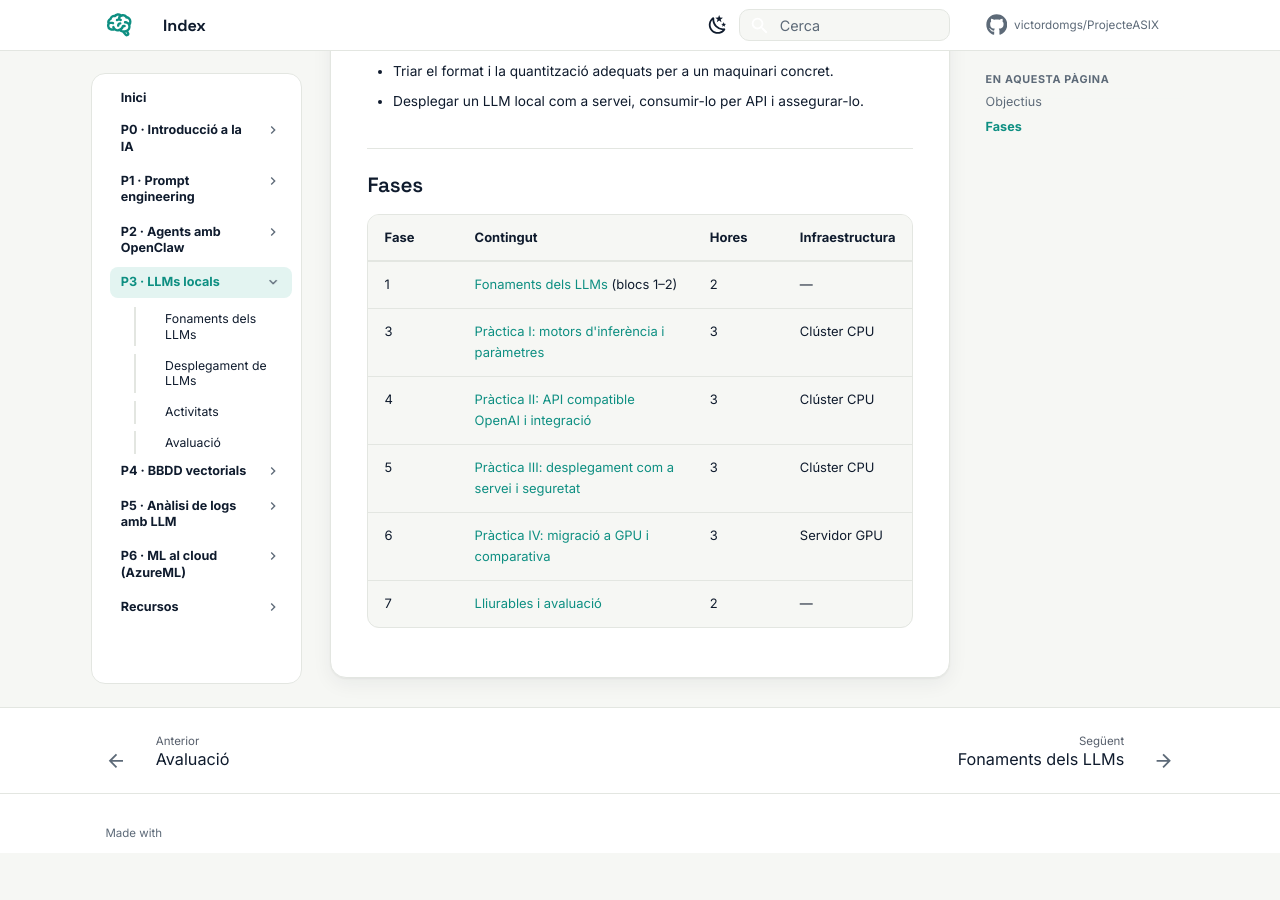
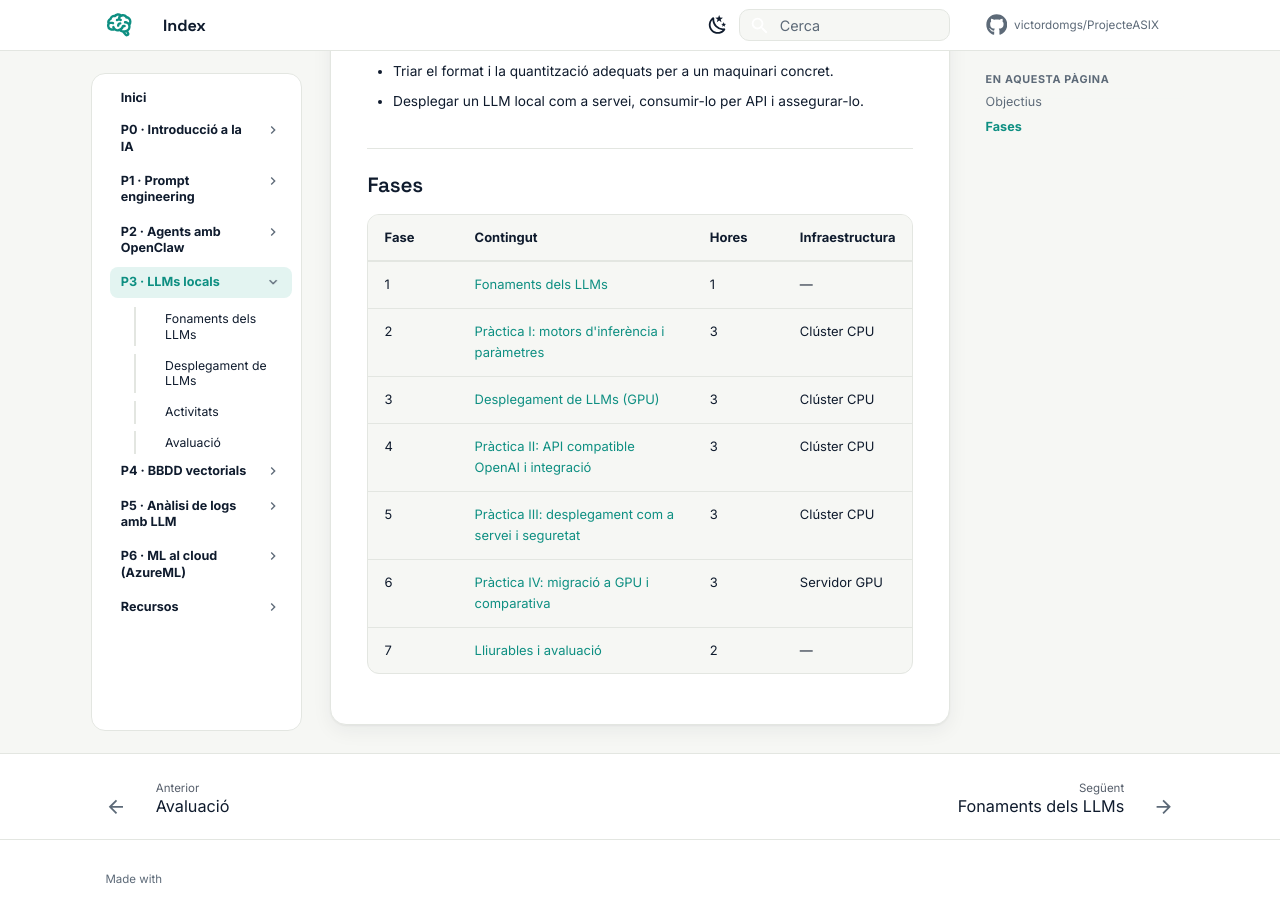
Before and after one commit to victordomgs/ProjecteASIX, an MkDocs documentation site: the page built from docs/p3-llms-locals/index.md, in a window 1280 px wide and 900 px high, scrolled down 601 px. Built offline with MkDocs 1.6.1 and Material for MkDocs 9.7.7, drawn with Linux system fonts in a browser that asks for light colours; comment, search, counter and statistics services are not loaded; before the commit the page ends 1454 px from its top, so only the background shows below that.

Commit message:
Update index.md

```diff
--- a/docs/p3-llms-locals/index.md
+++ b/docs/p3-llms-locals/index.md
@@ -21,8 +21,9 @@
 
 | Fase | Contingut | Hores | Infraestructura |
 |---|---|---|---|
-| 1 | [Fonaments dels LLMs](teoria.md) (blocs 1–2) | 2 | — |
-| 3 | [Pràctica I: motors d'inferència i paràmetres](activitats.md) | 3 | Clúster CPU |
+| 1 | [Fonaments dels LLMs](teoria.md) | 1 | — |
+| 2 | [Pràctica I: motors d'inferència i paràmetres](activitats.md) | 3 | Clúster CPU |
+| 3 | [Desplegament de LLMs (GPU)](desplegament.md) | 3 | Clúster CPU |
 | 4 | [Pràctica II: API compatible OpenAI i integració](activitats.md) | 3 | Clúster CPU |
 | 5 | [Pràctica III: desplegament com a servei i seguretat](activitats.md) | 3 | Clúster CPU |
 | 6 | [Pràctica IV: migració a GPU i comparativa](activitats.md) | 3 | Servidor GPU |
```
